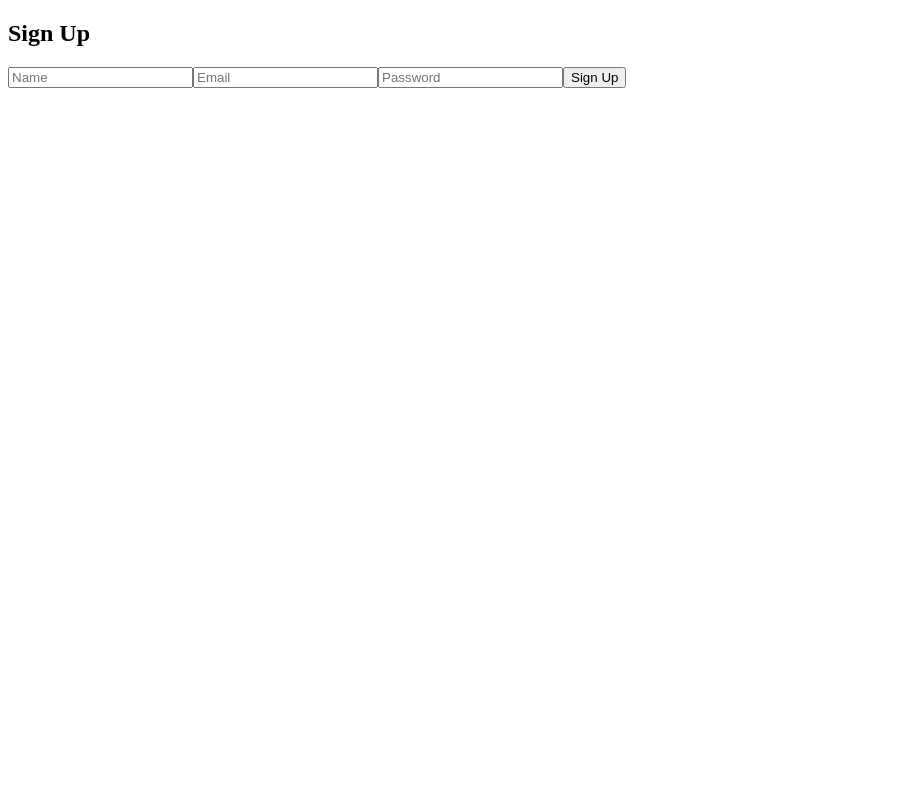
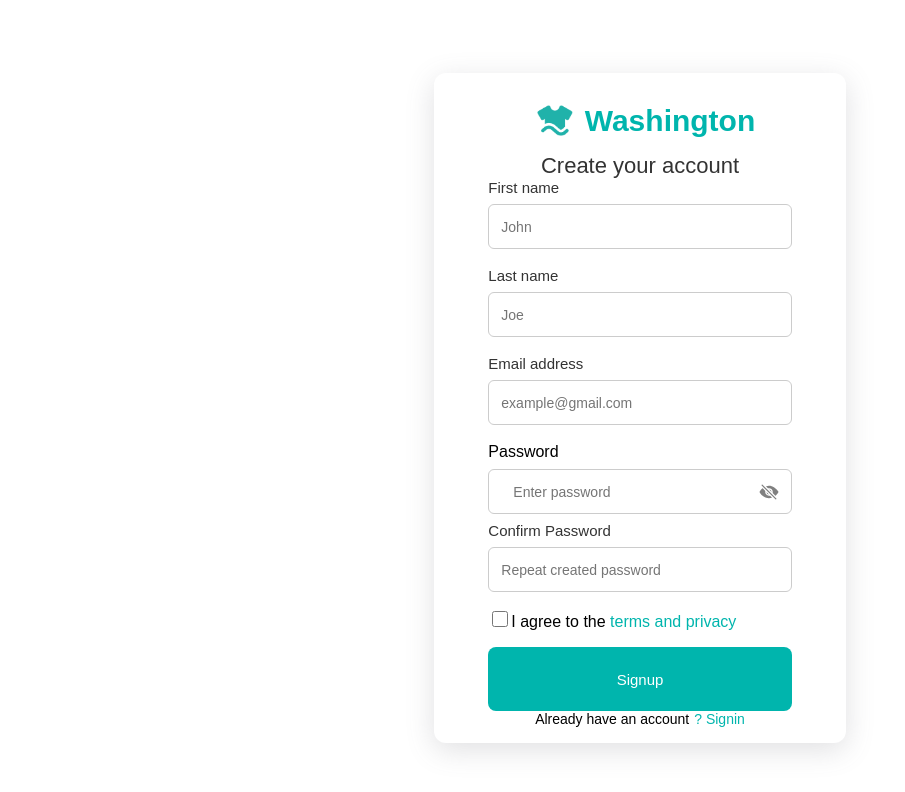
Before and after one commit to DevMaria446/Washington-Laundry, a React (Vite) app: page /signup in a window 1280 px wide. Shown: the top 792 px of the page, without its empty margins (0-905 px from the left). Built offline with nearby package versions, Linux system fonts and the light colour scheme.

Commit message:
I design the Sign-up Page

```diff
--- a/src/pages/Login/Login.jsx
+++ b/src/pages/Login/Login.jsx
@@ -1,14 +1,9 @@
-import './login.css';
+import "./login.css";
 const Login = () => {
   return (
-    <div className="auth-container">
-      <h2>Login</h2>
-      <form>
-        <input type="email" placeholder="Email" required />
-        <input type="password" placeholder="Password" required />
-        <button type="submit">Login</button>
-      </form>
-    </div>
+<div>
+
+</div>
   );
 };
 
--- a/src/pages/Signup/Signup.jsx
+++ b/src/pages/Signup/Signup.jsx
@@ -1,16 +1,79 @@
-import React from 'react';
-import './Signup.css';
+import React, { useState } from "react";
+import "../Signup/signup.css";
+import { IoEye, IoEyeOff } from "react-icons/io5";
 
 const Signup = () => {
+  const [passWord, setPassWord] = useState(false);
+
   return (
     <div className="auth-container">
-      <h2>Sign Up</h2>
-      <form>
-        <input type="text" placeholder="Name" required />
-        <input type="email" placeholder="Email" required />
-        <input type="password" placeholder="Password" required />
-        <button type="submit">Sign Up</button>
-      </form>
+      <section className="login-card">
+        <span className="logo">
+          <div className="up">
+            <h1 className="text">
+              <span className="img">
+                <img className="image" src="/src/assets/logo99.png" alt="" />
+              </span>
+              Washington
+            </h1>
+          </div>
+          <div className="down">Create your account</div>
+        </span>
+
+        <div className="Input">
+          <form className="form">
+            <div className="Text-input">
+              <label>First name</label>
+              <input type="text" placeholder="John" />
+            </div>
+
+            <div className="Text-input">
+              <label>Last name</label>
+              <input type="text" placeholder="Joe" />
+            </div>
+
+            <div className="Text-input">
+              <label>Email address</label>
+              <input type="email" placeholder="example@gmail.com" />
+            </div>
+
+            <article className="inputHolder">
+              <label>Password</label>
+
+              <div className="passWordInputHolder">
+                <input
+                  name="password"
+                  className="input"
+                  type={passWord ? "text" : "password"}
+                  placeholder="Enter password"
+                />
+
+                {passWord ? (
+                  <IoEye onClick={() => setPassWord(false)} className="eye" />
+                ) : (
+                  <IoEyeOff onClick={() => setPassWord(true)} className="eye" />
+                )}
+              </div>
+              <div className="Text-input">
+                <label>Confirm Password</label>
+                <input type="password" placeholder="Repeat created password" />
+              </div>
+            </article>
+          </form>
+        </div>
+        <div className="teams">
+          <p  className="span-1">
+                  <input type="checkbox" />I agree to the{" "}
+                  <span className="p">terms and privacy</span>
+                </p>
+              <div className="bottom">
+                <button className="btn-1">Signup</button>
+              </div>
+              <span className="teams-1">
+                  Already have an account <span className="p">? Signin</span>
+                </span>
+            </div>
+      </section>
     </div>
   );
 };
--- a/src/pages/Signup/signup.css
+++ b/src/pages/Signup/signup.css
@@ -0,0 +1,221 @@
+.auth-container {
+  width: 100%;
+  min-height: 100vh;
+  background-color: #ffffff;
+  display: flex;
+  justify-content: center;
+  align-items: center;
+  font-family: Arial, Helvetica, sans-serif;
+}
+
+.login-card {
+  width: 30%;
+  background-color: #ffffff;
+  display: flex;
+  flex-direction: column;
+  justify-content: flex-start;
+  align-items: center;
+  border-radius: 12px;
+  padding: 1rem;
+  box-shadow: rgba(100, 100, 111, 0.2) 0px 7px 29px 0px;
+}
+
+.logo {
+  width: 80%;
+  height: 15%;
+  /* background-color: rgb(45, 219, 167); */
+  display: flex;
+  justify-self: center;
+  align-items: center;
+  flex-direction: column;
+}
+
+.up {
+  width: 60%;
+  height: 8vh;
+  display: flex;
+  justify-content: center;
+  align-items: center;
+  /* background-color: blue; */
+  flex-direction: column;
+  text-align: end;
+}
+
+.text {
+  display: flex;
+  align-items: center;
+  gap: 10px;
+  color: #00b5ad;
+  font-size: 30px;
+  font-weight: bold;
+}
+
+.img {
+  width: 50px;
+  height: 50px;
+}
+
+.image {
+  width: 80%;
+  height: 80%;
+  object-fit: cover;
+  /* background-color: palevioletred; */
+}
+
+.down {
+  width: 100%;
+  height: 30%;
+  text-align: center;
+  /* margin-top: 10px; */
+  font-size: 22px;
+  /* background-color: yellow; */
+  color: #333;
+}
+
+.Input {
+  width: 80%;
+  height: 80%;
+  /* background: rgb(95, 245, 36);/ */
+}
+
+.form {
+  width: 100%;
+  height: 40%;
+  display: flex;
+  flex-direction: column;
+  gap: 18px;
+  /* background-color: green; */
+}
+
+.Text-input {
+  display: flex;
+  flex-direction: column;
+  gap: 8px;
+  color: #333;
+  font-size: 15px;
+}
+
+input {
+  width: 100%;
+  height: 45px;
+  border: 1px solid #ccc;
+  border-radius: 6px;
+  outline: none;
+  padding: 0 12px;
+  font-size: 14px;
+  transition: 0.3s;
+  box-sizing: border-box;
+}
+
+input:focus {
+  border-color: #00b5ad;
+}
+
+.inputHolder {
+  display: flex;
+  flex-direction: column;
+  gap: 8px;
+}
+
+.passWordInputHolder {
+  width: 100%;
+  height: 45px;
+  border: 1px solid #ccc;
+  border-radius: 6px;
+  display: flex;
+  align-items: center;
+  padding: 0 12px;
+  box-sizing: border-box;
+}
+
+.passWordInputHolder .input {
+  border: none;
+  flex: 1;
+  height: 100%;
+  outline: none;
+}
+
+.eye {
+  cursor: pointer;
+  font-size: 20px;
+  color: gray;
+}
+
+.teams {
+  width: 80%;
+  height: 20%;
+  /* background: #8dd604; */
+  flex-direction: column;
+}
+
+.teams input {
+  width: 16px;
+  height: 16px;
+}
+.span-1 {
+  width: 100%;
+  height: 20%;
+  /* background-color: #e2a41f; */
+}
+
+.p {
+  color: #00b5ad;
+  cursor: pointer;
+}
+
+.bottom {
+  width: 100%;
+  height: 8vh;
+  /* margin-top: 20px; */
+  /* background: #b81ef5; */
+  display: flex;
+  justify-content: center;
+  align-items: center;
+  flex-direction: column;
+}
+
+.btn-1 {
+  width: 100%;
+  height: 100%;
+  background: #00b5ad;
+  color: white;
+  font-size: 15px;
+  border-radius: 8px;
+  border: none;
+  cursor: pointer;
+  transition: 0.3s;
+}
+
+.teams-1 {
+  width: 100%;
+  height: 20%;
+  /* background: green; */
+  display: flex;
+  justify-content: center;
+  align-items: center;
+
+  gap: 5px;
+  font-size: 14px;
+}
+
+/* RESPONSIVE */
+
+@media screen and (max-width: 768px) {
+  .login-card {
+    width: 90%;
+    min-height: auto;
+    padding: 20px 10px;
+  }
+
+  .Input {
+    width: 95%;
+  }
+
+  .text {
+    font-size: 24px;
+  }
+
+  .down {
+    font-size: 18px;
+  }
+}
```
Also changed, not shown: src/assets/logo99.png (added).
